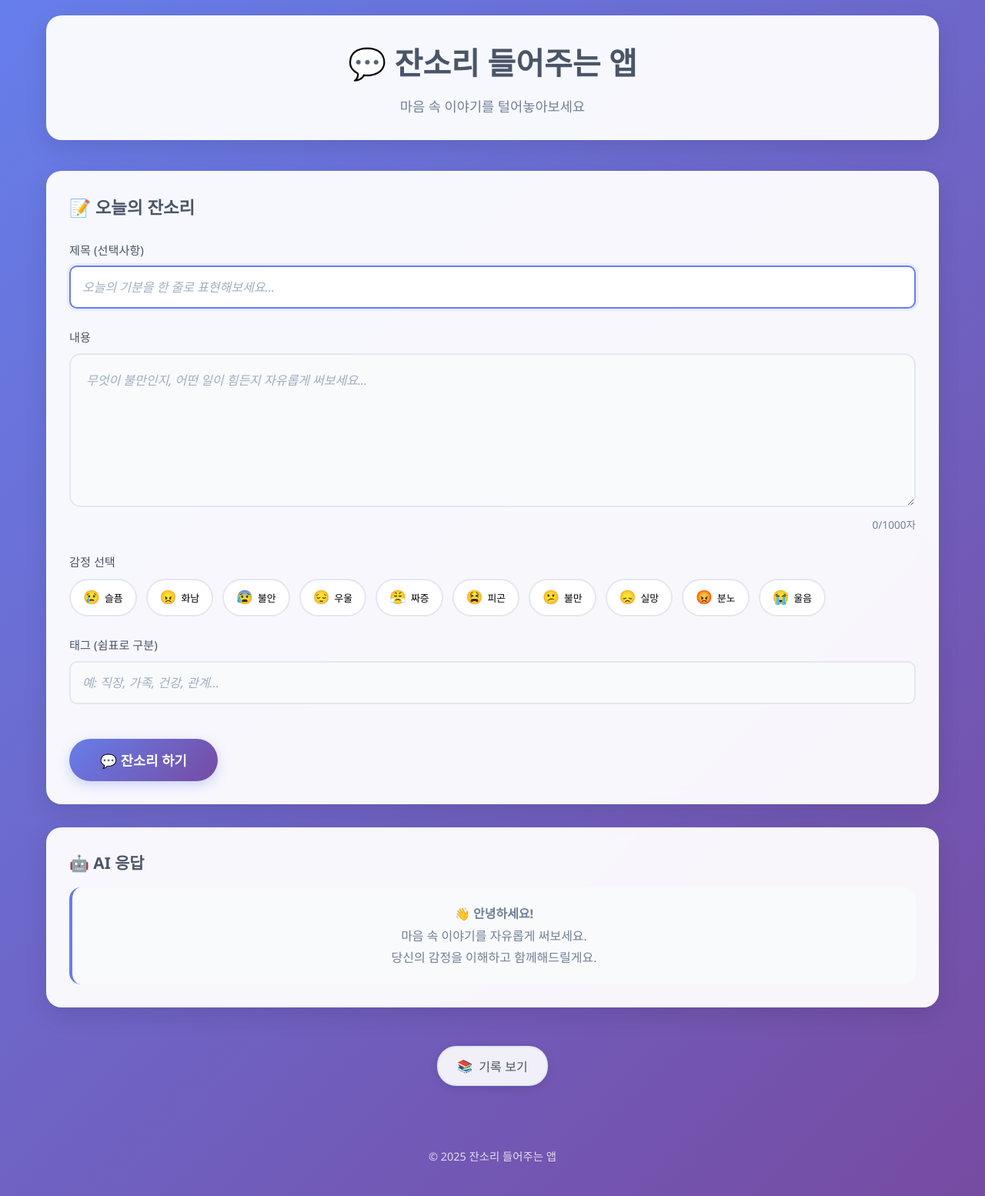
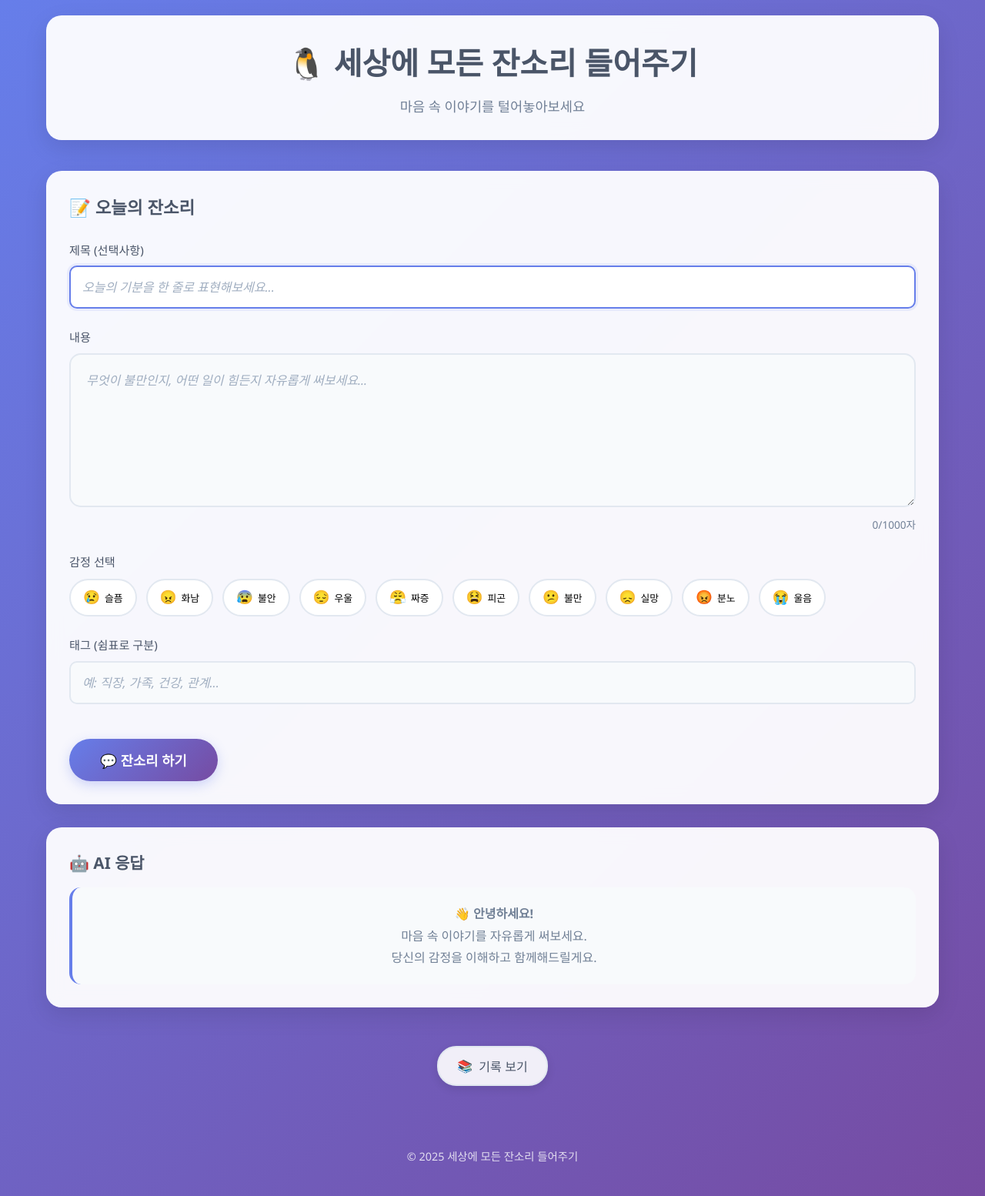
Before and after one commit to bkk032032/jansori-app, a plain HTML site: page index.html in a window 1280 px wide. Shown: the whole page at 77% size. Drawn offline with Linux system fonts and the light colour scheme.

Commit message:
Update title to include penguin emoji and new name

```diff
--- a/index.html
+++ b/index.html
@@ -3,13 +3,13 @@
 <head>
     <meta charset="UTF-8">
     <meta name="viewport" content="width=device-width, initial-scale=1.0">
-    <title>잔소리 들어주는 앱</title>
+    <title>세상에 모든 잔소리 들어주기</title>
     <link rel="stylesheet" href="style.css">
 </head>
 <body>
     <div class="container">
         <header>
-            <h1>💬 잔소리 들어주는 앱</h1>
+            <h1>🐧 세상에 모든 잔소리 들어주기</h1>
             <p>마음 속 이야기를 털어놓아보세요</p>
         </header>
 
@@ -73,7 +73,7 @@
         </main>
 
         <footer>
-            <p>© 2025 잔소리 들어주는 앱</p>
+            <p>© 2025 세상에 모든 잔소리 들어주기</p>
         </footer>
     </div>
 
```
Also changed, not shown: 1 other file.
